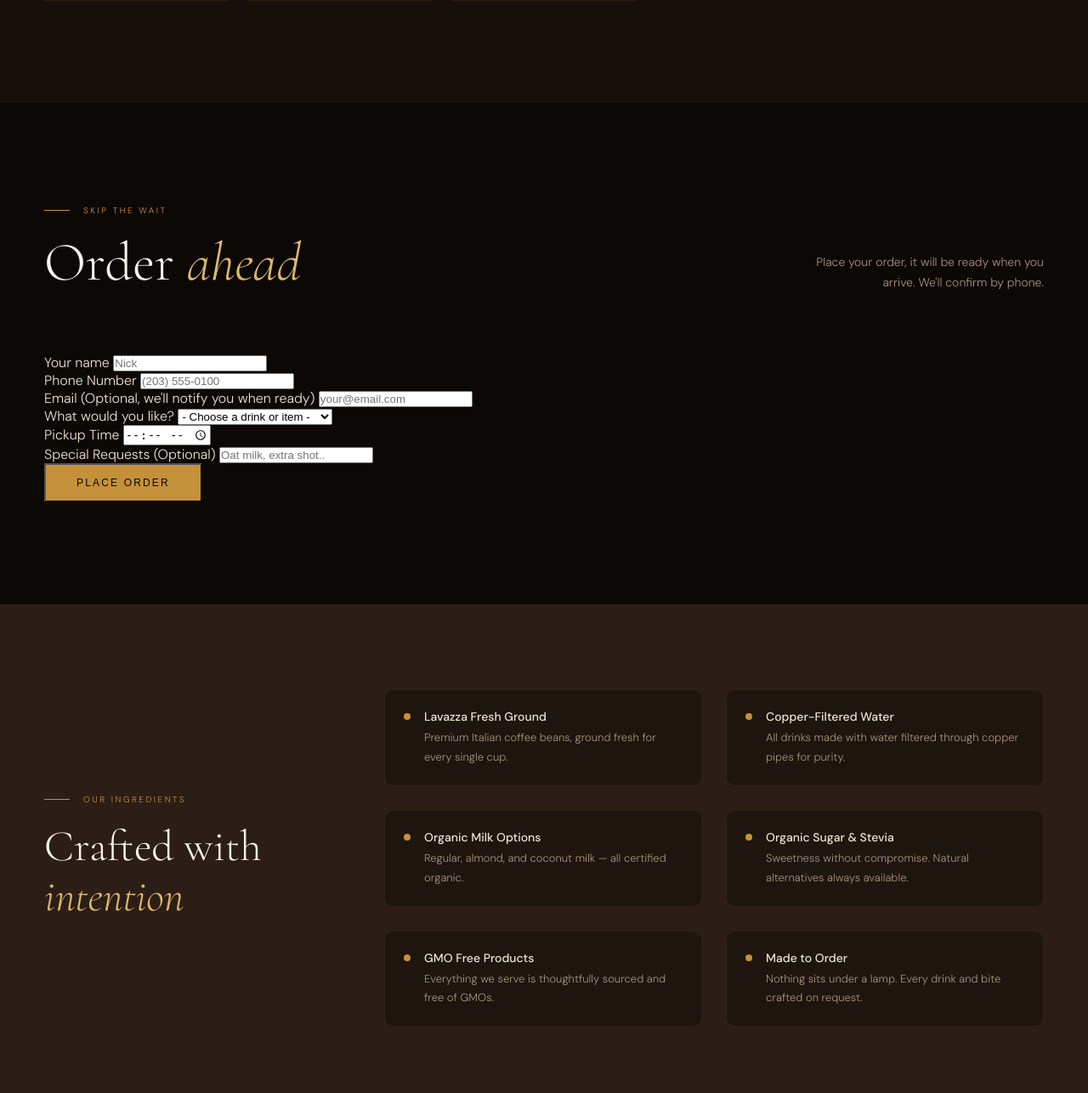
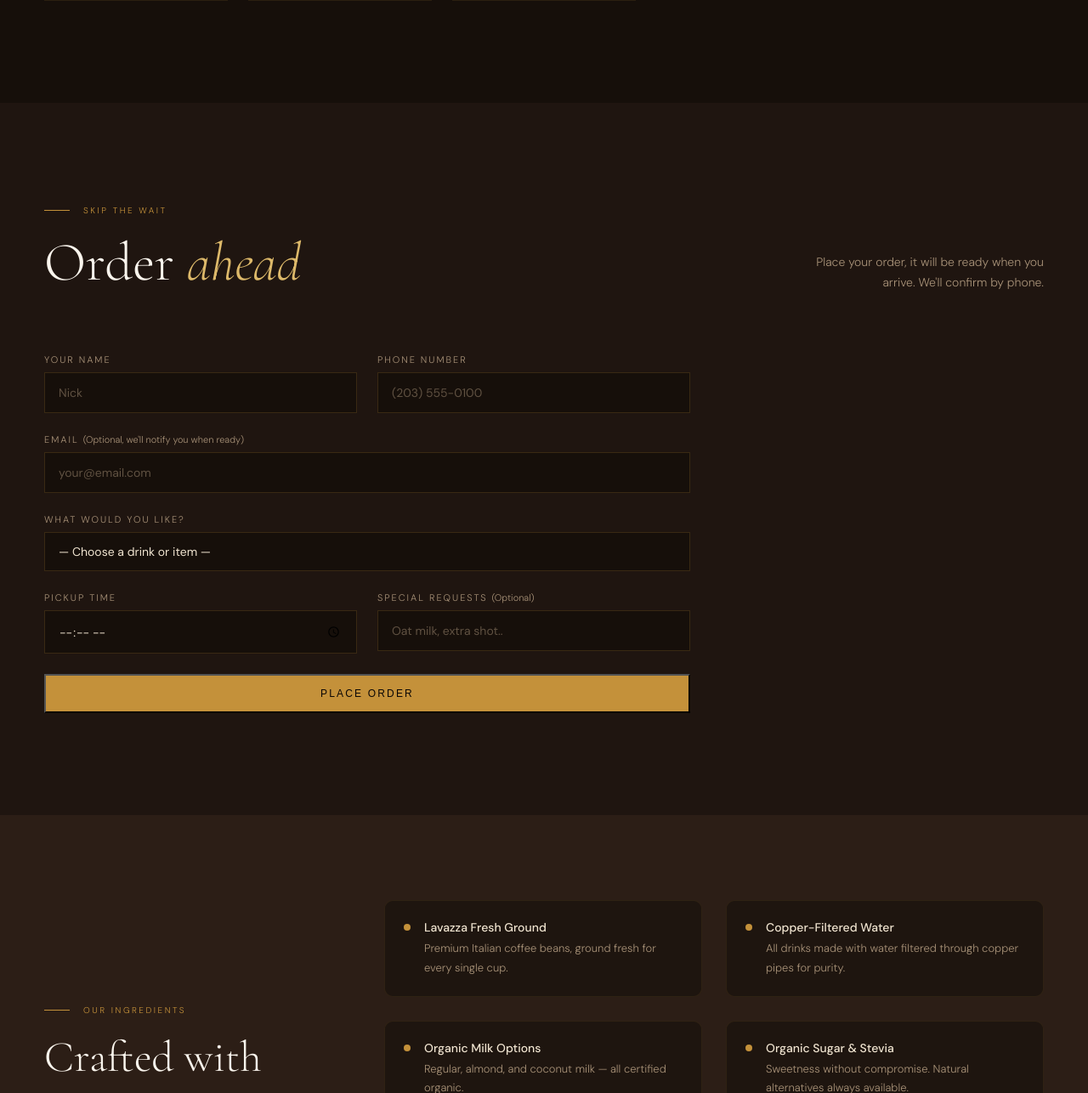
Before and after one commit to gpet01/MyCafeApp, a Flask app: page / in a window 1280 px wide. Shown: the part 5214-6500 px from the top of the page at 85% size. Run offline with Flask 3, Linux system fonts and the light colour scheme.

Commit message:
Fixed and created the note section in Order form

```diff
--- a/main.py
+++ b/main.py
@@ -26,8 +26,7 @@ db = SQLAlchemy(model_class=Base)
 app.config['SQLALCHEMY_DATABASE_URI'] = 'sqlite:///mycafe.db'
 db.init_app(app)
 
-with app.app_context():
-    db.create_all()
+
 
 class Order(db.Model):
     id: Mapped[int] = mapped_column(Integer, primary_key=True)
@@ -38,6 +37,9 @@ class Order(db.Model):
     pickup_time: Mapped[str] = mapped_column(String(10))
     notes: Mapped[str] = mapped_column(String(300))
     created_at: Mapped[datetime.datetime] = mapped_column(DateTime, default=datetime.datetime.now)
+
+with app.app_context():
+    db.create_all()
 
 @app.context_processor
 def inject_globals():
--- a/static/script.js
+++ b/static/script.js
@@ -50,6 +50,35 @@ document.querySelectorAll('.nav-links a').forEach(link => {
   })
 });
 
+// Item size selector //
+const itemSelect = document.getElementById('item-select');
+const sizeGroup = document.getElementById('size-group');
+const sizeSelect = document.getElementById('size-select');
+
+if (itemSelect) {
+  itemSelect.addEventListener('change', () => {
+    const selected = itemSelect.value;
+    const allItems = [
+      ...menuData.hot,
+      ...menuData.iced,
+      ...menuData.pastries,
+      ...menuData.savory,
+      ...menuData.gelato
+    ];
+
+    const item = allItems.find(i => i.name === selected);
+
+    if (item && item.note && item.note.includes('/')) {
+      const options = item.note.split('/').map(s => s.trim());
+      sizeSelect.innerHTML = options.map(o => `<option value="${o}">${o}</option>`).join('');
+      sizeGroup.style.display = 'flex';
+    } else {
+      sizeGroup.style.display = 'none';
+      sizeSelect.innerHTML = '';
+    }
+  });
+}
+
 // Menu filter buttonss //
 const filterButtons = document.querySelectorAll('.filter-btn');
 const menuSections = document.querySelectorAll('.menu-section');
--- a/static/styles.css
+++ b/static/styles.css
@@ -907,6 +907,72 @@ footer {
     display: none;
 }
 
+/* Order Form */
+#order-section {
+    background: var(--mid);
+}
+
+.order-form {
+    display: flex;
+    flex-direction: column;
+    gap: 24px;
+    max-width: 760px;
+}
+
+.form-row {
+    display: grid;
+    grid-template-columns: 1fr 1fr;
+    gap: 24px;
+}
+
+.form-group {
+    display: flex;
+    flex-direction: column;
+    gap: 8px;
+}
+
+.form-group label {
+    font-size: 11px;
+    letter-spacing: .18em;
+    text-transform: uppercase;
+    color: var(--cream-muted);
+}
+
+.label-note {
+    color: var(--cream-muted);
+    font-size: 11px;
+    text-transform: none;
+    letter-spacing: 0;
+}
+
+.form-group input, .form-group select, .form-group textarea {
+    background: var(--dark);
+    border: 1px solid rgba(196,145,58,.2);
+    font-family: 'DM Sans', sans-serif;
+    font-size: 14px;
+    padding: 14px 16px;
+    color: var(--cream);
+    outline: none;
+    transition: border-color .25s;
+    appearance: none;
+
+}
+
+.form-group input::placeholder {
+    color: var(--cream-muted);
+    opacity: .5;
+}
+
+.form-group input:focus, .form-group select:focus {
+    border-color: var(--gold);
+}
+
+.form-group select option {
+    background-color: var(--dark);
+    color: var(--cream);
+}
+
+
 /* Mobile flexibility */
 
 @media (max-width: 900px) {
@@ -1035,4 +1101,9 @@ footer {
         display: none
     }
 
+    /* Order section  */
+    .form-row {
+        grid-template-columns: 1fr;
+    }
+
 }
--- a/templates/index.html
+++ b/templates/index.html
@@ -118,7 +118,9 @@
     {% for item in menu.hot %}
     <div class="menu-row">
       <span class="item-name">{{ item.name }}</span>
-      {% if item.note %}<span class="item-note">{{ item.note }}</span>{% endif %}
+      {% if item.note %}
+        <span class="item-note">{{ item.note }}</span>
+      {% endif %}
       <span class="item-price">{{ item.price }}</span>
     </div>
     {% endfor %}
@@ -238,34 +240,39 @@
 
     <div class="form-group">
       <label>What would you like?</label>
-      <select name="item" required>
-        <option value="">- Choose a drink or item -</option>
+      <select name="item" id="item-select" required>
+        <option value="">— Choose a drink or item —</option>
         <optgroup label="Hot Coffee">
           {% for item in menu.hot %}
-            <option> {{item.name}} </option>
+            <option value="{{ item.name }}">{{ item.name }}</option>
           {% endfor %}
         </optgroup>
         <optgroup label="Iced Coffee">
           {% for item in menu.iced %}
-            <option> {{ item.name }}</option>
+            <option value="{{ item.name }}">{{ item.name }}</option>
           {% endfor %}
         </optgroup>
         <optgroup label="Pastries">
           {% for item in menu.pastries %}
-            <option> {{ item.name }}</option>
+            <option value="{{ item.name }}">{{ item.name }}</option>
           {% endfor %}
         </optgroup>
         <optgroup label="Savory">
           {% for item in menu.savory %}
-            <option> {{ item.name }}</option>
+            <option value="{{ item.name }}">{{ item.name }}</option>
           {% endfor %}
         </optgroup>
         <optgroup label="Gelato">
           {% for item in menu.gelato %}
-            <option> {{item.name }} </option>
+            <option value="{{ item.name }}">{{ item.name }}</option>
           {% endfor %}
         </optgroup>
       </select>
+    </div>
+
+    <div class="form-group" id="size-group" style="display:none">
+      <label>Size / Preference</label>
+      <select name="size" id="size-select"></select>
     </div>
 
     <div class="form-row">
@@ -282,6 +289,10 @@
     <button type="submit" class="btn-primary">Place Order</button>
   </form>
 </section>
+
+<script>
+  const menuData = {{ menu | tojson }};
+</script>
 
 <!-- End of the pre order form -->
 
```
